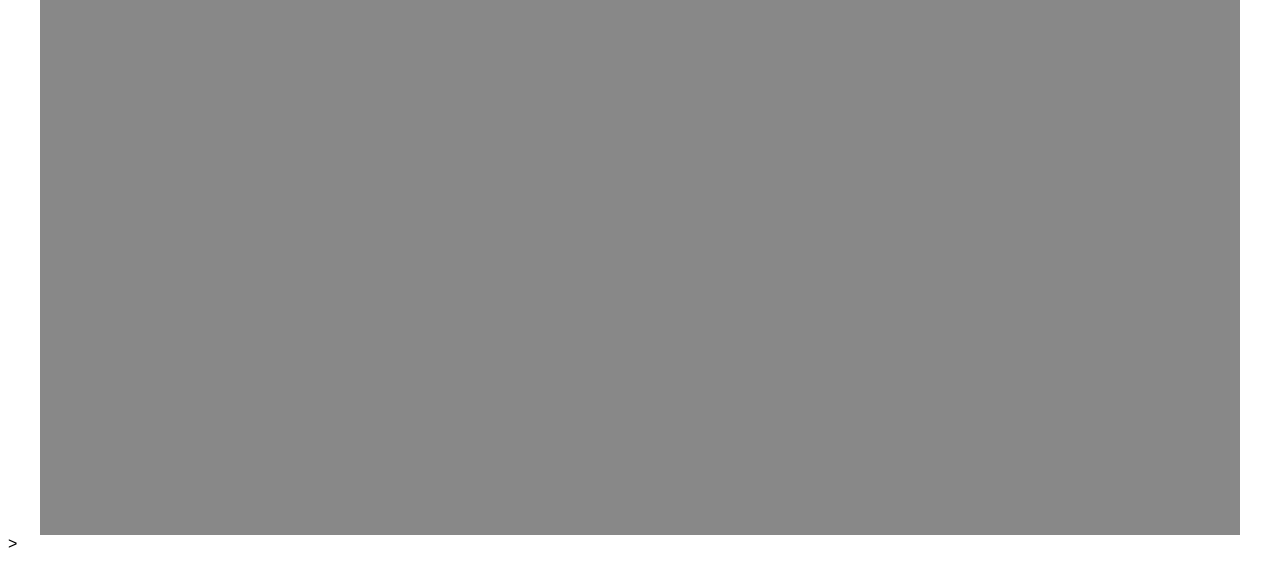
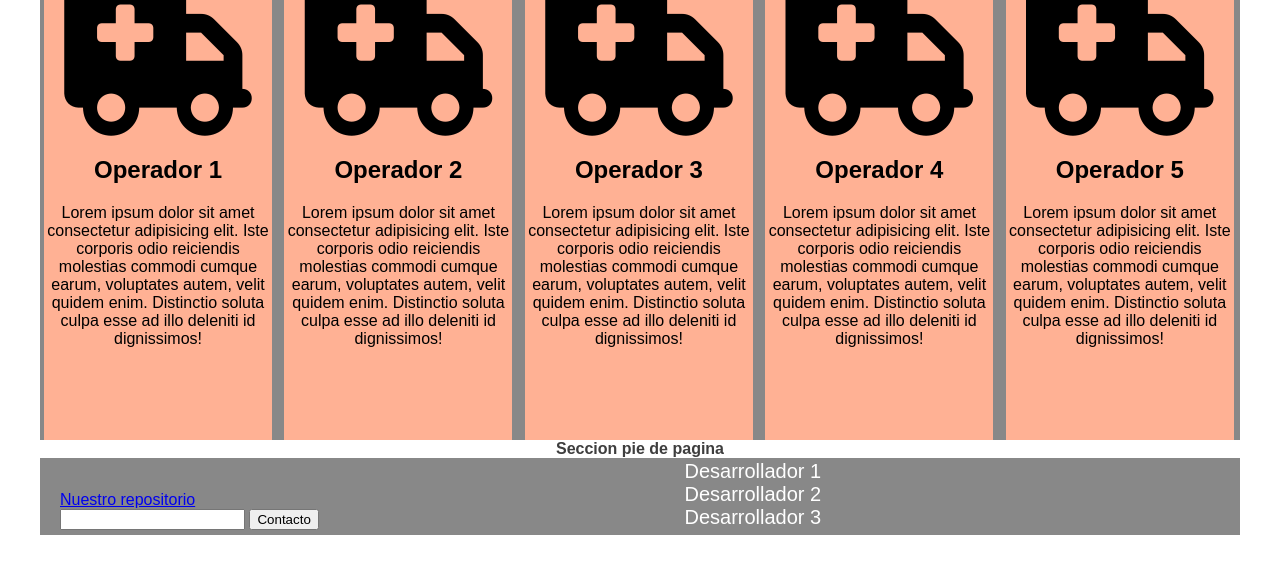
Before and after one commit to MinTIC-Grupo-103/reto_semana_1, a plain HTML site: page index.html in a window 1280 px wide. Shown: the part 1465-2026 px from the top of the page. Drawn offline with Linux system fonts and the light colour scheme.

Commit message:
Dev (#12)
* Encabezado Closes #1 (#7)

* add gitignore

* add gitignore

* add gitignore

* Cambio de nombres segun requerimientos Sprint I

* Encabezado (#8)

* add gitignore

* add gitignore

* add gitignore

* Cambio de nombres segun requerimientos Sprint I

* Encabezado Closes #1 (#7)

* add gitignore

* add gitignore

* add gitignore

* Cambio de nombres segun requerimientos Sprint I

* Encabezado Closes #1 (#7)

* add gitignore

* add gitignore

* add gitignore

* Cambio de nombres segun requerimientos Sprint I

* Encabezado Closes #1 (#7)

* add gitignore

* add gitignore

* add gitignore

* Cambio de nombres segun requerimientos Sprint I

* conbinar

* Encabezado Closes #1 (#7)

* add gitignore

* add gitignore

* add gitignore

* Cambio de nombres segun requerimientos Sprint I

* Encabezado Closes #1 (#7)

* add gitignore

* add gitignore

* add gitignore

* Cambio de nombres segun requerimientos Sprint I

* Encabezado Closes #1 (#7)

* add gitignore

* add gitignore

* add gitignore

* Cambio de nombres segun requerimientos Sprint I

* conbinar

* Equipo (#10)

* crea caja con integrantes

* Estilo de equipo

* Crear seccion de pie de pagina con la informacion

* formulario (#11)

```diff
--- a/css/style.css
+++ b/css/style.css
@@ -130,6 +130,9 @@ body{
     background-color: gainsboro;
 }
 
+.section-news > div:first-child{
+    margin-bottom: 2px;
+}
 .news{
     width: 100%;
     background-color: cadetblue;
@@ -188,3 +191,47 @@ body{
 hr{
     color: white;
 }
+
+/* equipo */
+.section-text{
+    margin: 0;
+    color: #3e3e3e;
+    background: white;
+    font-weight: bold;
+    text-align: center;
+}
+
+.col-3{
+    width: 33.08%;
+    height: 470px;
+    background-color: aquamarine;
+    display: inline-block;
+    padding: -15px;
+    margin-top: 5px;
+    text-align: center;
+}
+.col-5{
+    width: 19%;
+    height: 470px;
+    display: inline-block;
+    margin: 5px 4px 0;
+    text-align: center;
+    background-color: rgb(255, 177, 148);
+}
+/* Footer */
+.footer{
+
+}
+
+.footer-col{
+    padding: 0 20px;
+    display: inline-block;
+    width: 45%;
+}
+
+.footer-list{
+    list-style: none;
+    color: white;
+    font-size: 20px;
+    margin: 2px auto;
+}
--- a/index.html
+++ b/index.html
@@ -37,7 +37,7 @@
         </div><!-- header -->
 
         <div class="section-1" id="servicios">
-            <p class="section-text">Servicios</p>
+            <!-- <p class="section-text">Servicios</p> -->
 
                 <div class="section-1__servicios">
                     <img class="images" src="https://placeimg.com/300/400/tech" alt="">
@@ -122,14 +122,112 @@
                 </div>
             </div>
         </div>
+
         <div class="section-3" id="team">
+            <p class="section-text">Equipo</p>
+            <div class="col-5">
+                    <p>
+
+                        <i class="fas fa-ambulance" style="font-size:150px"></i>
+                    </p>
+                    <div class="service-content">
+
+                        <h2>
+                            Operador 1
+                        </h2>
+                        <p class="service-text memebers">
+                            Lorem ipsum dolor sit amet consectetur adipisicing elit. Iste corporis odio reiciendis molestias commodi cumque earum, voluptates
+                            autem, velit quidem enim. Distinctio soluta culpa esse ad illo deleniti id dignissimos!
+                        </p>
+                    </div>
+                </div>
+            <div class="col-5">
+                    <p>
+
+                        <i class="fas fa-ambulance" style="font-size:150px"></i>
+                    </p>
+                    <div class="service-content">
+
+                        <h2>
+                            Operador 2
+                        </h2>
+                        <p class="service-text memebers">
+                            Lorem ipsum dolor sit amet consectetur adipisicing elit. Iste corporis odio reiciendis molestias commodi cumque earum, voluptates
+                            autem, velit quidem enim. Distinctio soluta culpa esse ad illo deleniti id dignissimos!
+                        </p>
+                    </div>
+                </div>
+            <div class="col-5">
+                    <p>
+
+                        <i class="fas fa-ambulance" style="font-size:150px"></i>
+                    </p>
+                    <div class="service-content">
+
+                        <h2>
+                            Operador 3
+                        </h2>
+                        <p class="service-text memebers">
+                            Lorem ipsum dolor sit amet consectetur adipisicing elit. Iste corporis odio reiciendis molestias commodi cumque earum, voluptates
+                            autem, velit quidem enim. Distinctio soluta culpa esse ad illo deleniti id dignissimos!
+                        </p>
+                    </div>
+                </div>
+            <div class="col-5">
+                    <p>
+
+                        <i class="fas fa-ambulance" style="font-size:150px"></i>
+                    </p>
+                    <div class="service-content">
+
+                        <h2>
+                            Operador 4
+                        </h2>
+                        <p class="service-text memebers">
+                            Lorem ipsum dolor sit amet consectetur adipisicing elit. Iste corporis odio reiciendis molestias commodi cumque earum, voluptates
+                            autem, velit quidem enim. Distinctio soluta culpa esse ad illo deleniti id dignissimos!
+                        </p>
+                    </div>
+                </div>
+            <div class="col-5">
+                    <p>
+
+                        <i class="fas fa-ambulance" style="font-size:150px"></i>
+                    </p>
+                    <div class="service-content">
+
+                        <h2>
+                            Operador 5
+                        </h2>
+                        <p class="service-text memebers">
+                            Lorem ipsum dolor sit amet consectetur adipisicing elit. Iste corporis odio reiciendis molestias commodi cumque earum, voluptates
+                            autem, velit quidem enim. Distinctio soluta culpa esse ad illo deleniti id dignissimos!
+                        </p>
+                    </div>
+                </div>
+
+
 
         </div>
 
         <footer class="footer">
             <p class="section-text">Seccion pie de pagina</p>
+            <div class="footer-col"><a href="https://github.com/MinTIC-Grupo-103/semana-1-103">Nuestro repositorio</a>
+                <form>
+                    <input type="text">
+                    <input type="submit" value="Contacto">
+                </form>
+            </div>
+            <div class="footer-col">
+                <ul class="footer-list">
+                    <li>Desarrollador 1 </li>
+                    <li>Desarrollador 2</li>
+                    <li>Desarrollador 3</li>
+                </ul>
+
+            </div>
         </footer>
 
-    </div>><!-- container -->
+    </div><!-- container -->
 </body>
 </html>
```
